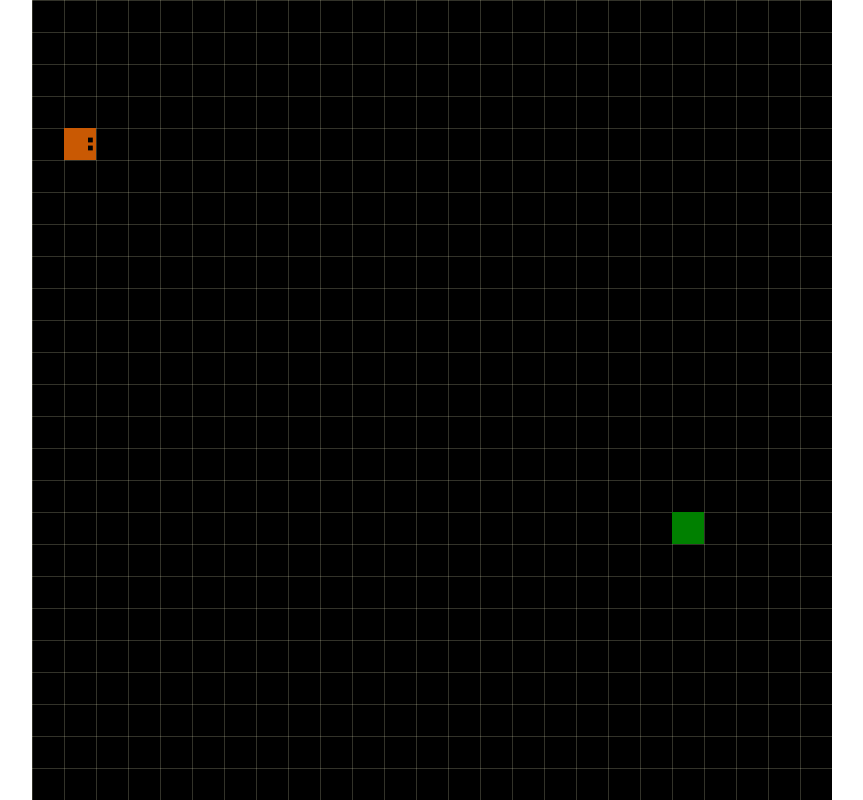
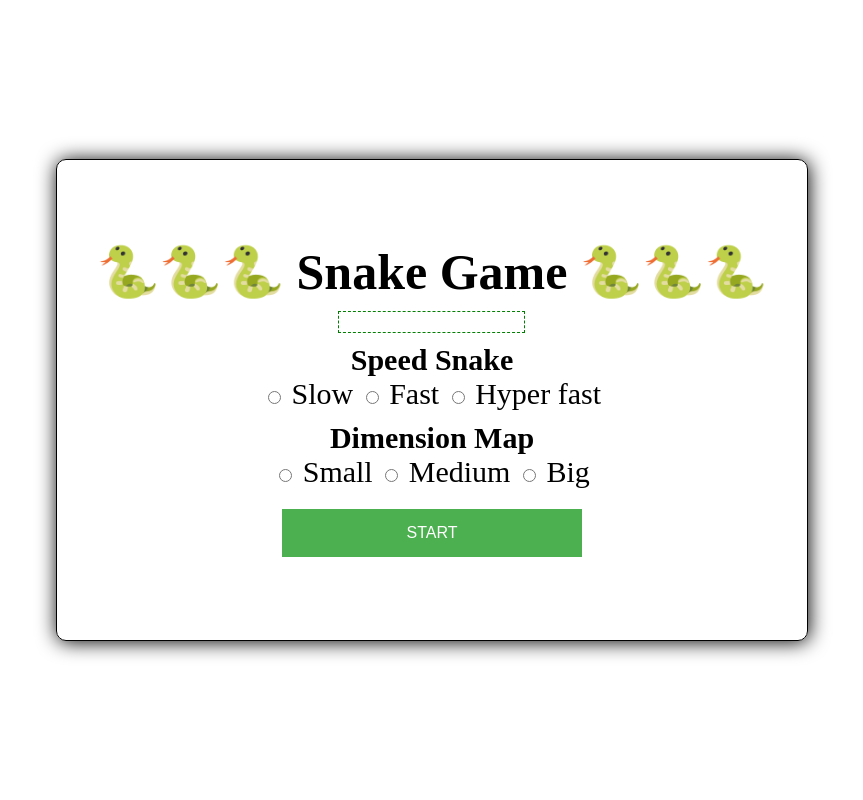
Before and after one commit to juliansci/snake-game-js, a plain HTML site: page index.html in a window 1280 px wide. Shown: the whole page, without its empty margins (208-1071 px from the left). Drawn offline with Linux system fonts and the light colour scheme.

Commit message:
Add menu

```diff
--- a/css/styles.css
+++ b/css/styles.css
@@ -1,11 +1,70 @@
-html, body{
+html,
+body {
     margin: 0;
 }
 
-#container{
+#container {
     display: flex;
     justify-content: center;
     align-items: center;
     width: 100%;
     height: 100%;
 }
+
+#boardGame {
+    display: none;
+}
+
+#menu {
+    height: 400px;
+    display: flex;
+    justify-content: center;
+    flex-direction: column;
+    align-items: center;
+    text-align: center;
+    border: 1px solid black;
+    border-radius: 10px;
+    box-shadow: 1px 1px 20px black;
+    padding: 40px;
+}
+
+#title {
+    font-size: 50px;
+    font-weight: bold;
+}
+
+#score{
+    font-size: 30px;
+    width: 165px;
+    text-align: center;
+    margin: 10px auto;
+    border: 1px dashed green;
+    padding: 10px;
+}
+
+#options {
+    font-size: 30px;
+}
+
+#optionsSpeed {
+    margin-bottom: 10px;
+}
+
+#optionsDimension {
+    margin-bottom: 10px;
+}
+
+#start {
+    background-color: #4CAF50;
+    /* Green */
+    border: none;
+    color: white;
+    padding: 15px 32px;
+    text-align: center;
+    text-decoration: none;
+    display: inline-block;
+    font-size: 16px;
+    margin-top: 10px;
+    width: 300px;
+    cursor: pointer;
+}
--- a/index.html
+++ b/index.html
@@ -1,15 +1,36 @@
 <html>
 
 <head>
-  <title>Snake Game</title>
-  <link href="./css/styles.css" rel="stylesheet" />
+    <title>Snake Game</title>
+    <link href="./css/styles.css" rel="stylesheet" />
 </head>
 
 <body>
-  <div id="container">
-    <canvas id="game" width="800" height="800"></canvas>
-  </div>
-  <script src="./js/index.js" type="module"></script>
+    <div id="container">
+        <div id="menu">
+            <div id="title">
+                🐍🐍🐍 Snake Game 🐍🐍🐍
+            </div>
+            <div id="score"></div>
+            <div id="options">
+                <div id="optionsSpeed">
+                    <strong>Speed Snake</strong><br />
+                    <input type="radio" name="speed" value="slow"> Slow
+                    <input type="radio" name="speed" value="fast"> Fast
+                    <input type="radio" name="speed" value="hyperfast"> Hyper fast
+                </div>
+                <div id="optionsDimension">
+                    <strong>Dimension Map</strong><br />
+                    <input type="radio" name="dimension" value="small"> Small
+                    <input type="radio" name="dimension" value="medium"> Medium
+                    <input type="radio" name="dimension" value="big"> Big
+                </div>
+            </div>
+            <button id="start" type="button"> START </button>
+        </div>
+        <canvas id="boardGame" width="800" height="800"></canvas>
+    </div>
+    <script src="./js/index.js" type="module"></script>
 </body>
 
 </html>
--- a/js/Drawer.js
+++ b/js/Drawer.js
@@ -6,7 +6,7 @@ const SNAKE_DIRECTIONS = {
 };
 
 function Drawer(board) {
-  this.canvas = document.getElementById('game');
+  this.canvas = document.getElementById('boardGame');
   this.ctx = this.canvas.getContext("2d");
   console.log()
   this.board = {
--- a/js/Game.js
+++ b/js/Game.js
@@ -3,8 +3,36 @@ import Board from './Board.js';
 import Snake, { SNAKE_DIRECTIONS } from './Snake.js';
 import Food from './Food.js';
 
-function Game(blocksHorizontal, blocksVertical) {
-  this.board = new Board(blocksHorizontal, blocksVertical);
+const speeds = {
+    slow: {
+        animateLoopSpeed: 200,
+    },
+    fast: {
+        animateLoopSpeed: 120
+    },
+    hyperfast: {
+        animateLoopSpeed: 75
+    }
+};
+const dimensions = {
+    small: {
+        blocksHorizontal: 15,
+        blocksVertical: 15
+    },
+    medium: {
+        blocksHorizontal: 25,
+        blocksVertical: 25
+    },
+    big: {
+        blocksHorizontal: 50,
+        blocksVertical: 50
+    }
+}
+
+function Game(speedValue, dimensionValue) {
+    this.speeds = speeds[speedValue];
+    this.dimension = dimensions[dimensionValue];
+    this.board = new Board(this.dimension.blocksHorizontal, this.dimension.blocksVertical);
     this.drawer = new Drawer(this.board);
     this.snake = new Snake(this.board.getRandomPositionAvailable());
     this.food = new Food(this.board.getRandomPositionAvailable(this.snake));
@@ -16,6 +44,7 @@ function Game(blocksHorizontal, blocksVertical) {
             clearInterval(this.intervalAnimation);
             this.snake.isDead = true;
             this.drawer.drawGame(this.snake, this.food);
+            this.onFinish && this.onFinish(this.snake);
         }
         const snakeEatFoot = this.snake.checkEatFood(this.food);
         if (snakeEatFoot) {
@@ -74,9 +103,10 @@ function Game(blocksHorizontal, blocksVertical) {
         document.onkeydown = onKeyDown.bind(this);
     }
 
-  const start = () => {
+    const start = (onFinish) => {
         this.drawer.drawGame(this.snake, this.food);
-    this.intervalAnimation = setInterval(animate, 130);
+        this.onFinish = onFinish;
+        this.intervalAnimation = setInterval(animate, this.speeds.animateLoopSpeed);
         handleKeyEvents();
     }
 
--- a/js/index.js
+++ b/js/index.js
@@ -1,3 +1,29 @@
 import Game from './Game.js';
-const game = new Game(25, 25);
-game.start();
+
+const startButton = document.getElementById('start');
+const menu = document.getElementById('menu');
+const boardGame = document.getElementById('boardGame');
+
+const onFinishGame = (snake) => {
+    console.log('onFinishGame: ', snake);
+    const score = document.getElementById('score');
+    score.innerHTML = `Your score: ${snake.body.length * 100}`;
+    setTimeout(() => {
+        menu.style.display = 'block';
+        boardGame.style.display = 'none';
+    }, 3000);
+}
+
+startButton.addEventListener('click', () => {
+    const speedSelector = document.querySelector('input[name="speed"]:checked');
+    const dimensionSelector = document.querySelector('input[name="dimension"]:checked');
+    const speedValue = speedSelector && speedSelector.value;
+    const dimensionValue = dimensionSelector && dimensionSelector.value;
+    if (dimensionValue && speedValue) {
+        const game = new Game(speedValue, dimensionValue);
+        menu.style.display = 'none';
+        boardGame.style.display = 'block';
+        game.start(onFinishGame);
+    }
+
+});
```
Lines whose indentation alone changed are shown as unchanged.
